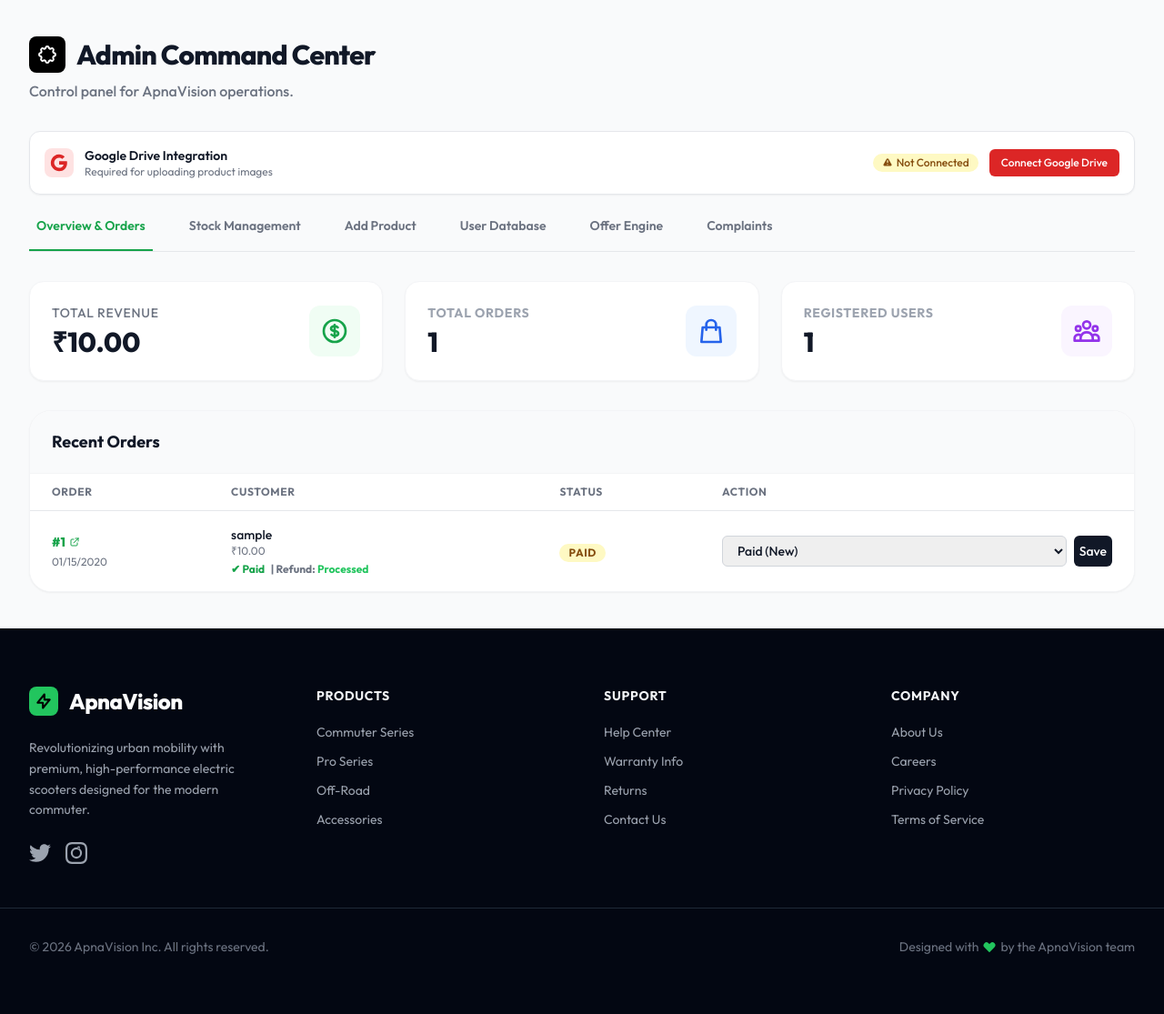
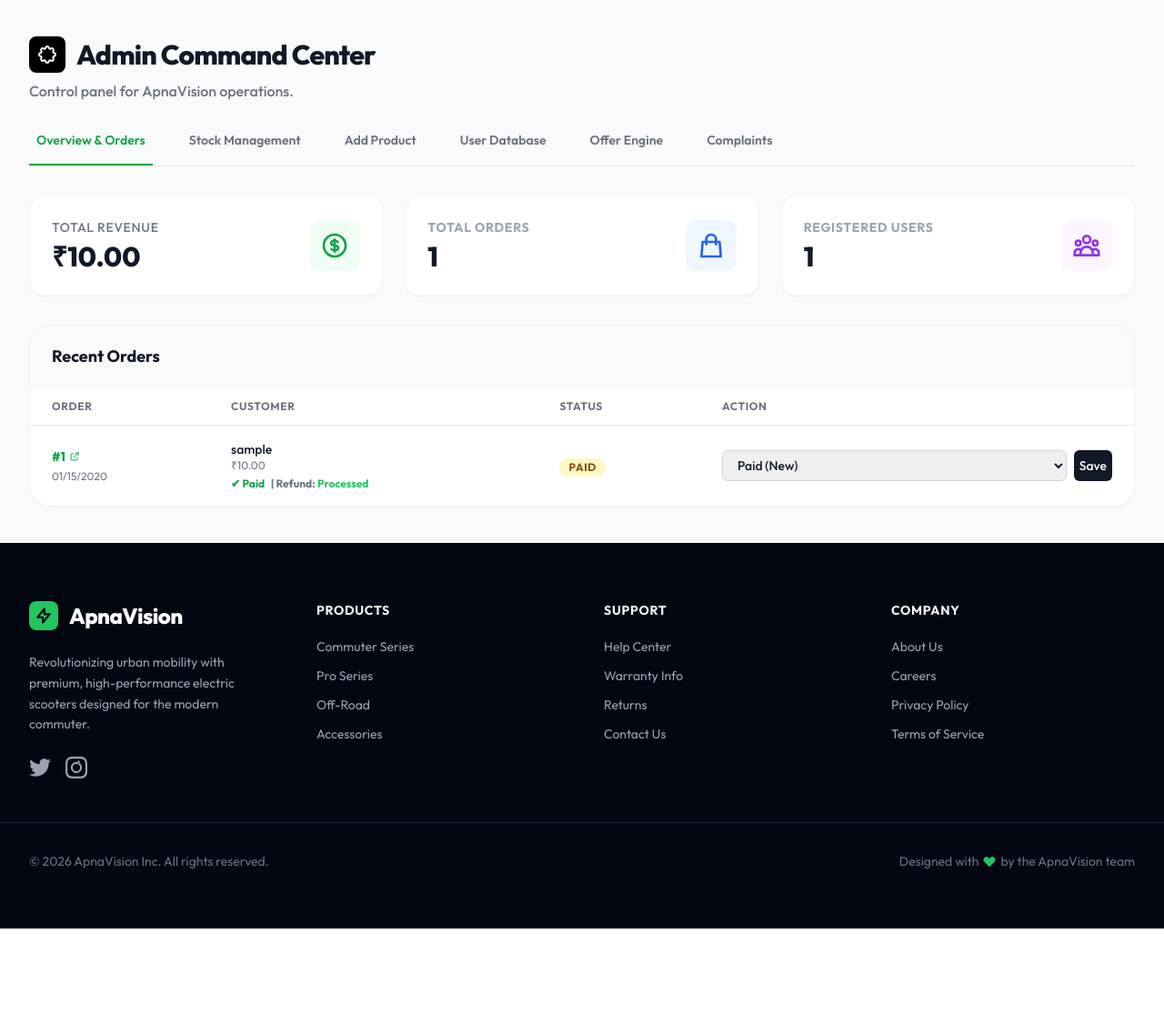
Before and after one commit to tapesh1231/apnavision, a Flask app: page /admin/ in a window 1280 px wide. Shown: the part 81-1196 px from the top of the page at 91% size. After the commit the page ends 1102 px from the top, so only its background shows below. Run offline with Flask 3, Linux system fonts and the light colour scheme; a user stored in the database is signed in; tables that the repository leaves empty hold one stand-in row (values such as "Sample post"); some libraries are stand-ins or nearby versions.

Commit message:
Revert "feat: restore Google Drive uploading while keeping fast resizing compression"
This reverts commit 8e6ab3dbc0c218dce82fc56e5ee4ac0fb585d71d.

```diff
--- a/app/routes/admin.py
+++ b/app/routes/admin.py
@@ -13,90 +13,6 @@ def admin_required(f):
             abort(403)
         return f(*args, **kwargs)
     return decorated_function
-
-def get_google_client_config():
-    return {
-        "web": {
-            "client_id": current_app.config.get('GOOGLE_CLIENT_ID', ''),
-            "client_secret": current_app.config.get('GOOGLE_CLIENT_SECRET', ''),
-            "auth_uri": "https://accounts.google.com/o/oauth2/auth",
-            "token_uri": "https://oauth2.googleapis.com/token",
-            "redirect_uris": [current_app.config.get('GOOGLE_REDIRECT_URI', 'http://127.0.0.1:5000/admin/oauth2callback')]
-        }
-    }
-
-def is_google_drive_connected():
-    return bool(current_app.config.get('GOOGLE_DRIVE_CREDENTIALS') or session.get('google_token'))
-
-def build_google_drive_service():
-    from googleapiclient.discovery import build
-    from google.oauth2 import service_account
-    import json
-    from google.oauth2.credentials import Credentials
-
-    if 'google_token' in session:
-        creds = Credentials(
-            token=session['google_token']['token'],
-            refresh_token=session['google_token']['refresh_token'],
-            client_id=current_app.config.get('GOOGLE_CLIENT_ID'),
-            client_secret=current_app.config.get('GOOGLE_CLIENT_SECRET'),
-            token_uri="https://oauth2.googleapis.com/token"
-        )
-        return build('drive', 'v3', credentials=creds)
-
-    creds_json = current_app.config.get('GOOGLE_DRIVE_CREDENTIALS')
-    if creds_json:
-        try:
-            creds_dict = json.loads(creds_json)
-            creds = service_account.Credentials.from_service_account_info(
-                creds_dict,
-                scopes=['https://www.googleapis.com/auth/drive.file']
-            )
-            return build('drive', 'v3', credentials=creds)
-        except Exception:
-            pass
-    return None
-
-@admin_bp.route('/google-login')
-@admin_required
-def google_login():
-    from google_auth_oauthlib.flow import Flow
-    import os
-    os.environ['OAUTHLIB_INSECURE_TRANSPORT'] = '1'
-
-    flow = Flow.from_client_config(
-        get_google_client_config(),
-        scopes=['https://www.googleapis.com/auth/drive.file'],
-        redirect_uri=current_app.config.get('GOOGLE_REDIRECT_URI', 'http://127.0.0.1:5000/admin/oauth2callback')
-    )
-
-    authorization_url, state = flow.authorization_url(
-        access_type='offline',
-        include_granted_scopes='true',
-        prompt='consent'
-    )
-    session['state'] = state
-    return redirect(authorization_url)
-
-@admin_bp.route('/oauth2callback')
-def oauth2callback():
-    from google_auth_oauthlib.flow import Flow
-    import os
-    os.environ['OAUTHLIB_INSECURE_TRANSPORT'] = '1'
-    flow = Flow.from_client_config(
-        get_google_client_config(),
-        scopes=['https://www.googleapis.com/auth/drive.file'],
-        state=session.get('state'),
-        redirect_uri=current_app.config.get('GOOGLE_REDIRECT_URI', 'http://127.0.0.1:5000/admin/oauth2callback')
-    )
-
-    flow.fetch_token(authorization_response=request.url)
-    credentials = flow.credentials
-    session['google_token'] = {
-        'token': credentials.token,
-        'refresh_token': credentials.refresh_token
-    }
-    return redirect(url_for('admin.dashboard'))
 
 @admin_bp.route('/')
 @admin_required
@@ -240,40 +156,20 @@ def add_scooter():
             scooter_name = request.form.get('name', 'scooter')
             filename = secure_filename(f"{scooter_name}{file_ext}")
 
-            # Compress and optimize image locally in-memory
+            upload_folder = os.path.join(current_app.root_path, 'static', 'uploads')
+            os.makedirs(upload_folder, exist_ok=True)
+            filepath = os.path.join(upload_folder, filename)
+
+            # Compress and save image locally
             img = Image.open(photo)
+            # Convert RGBA to RGB for JPEG compatibility if needed
             if img.mode != 'RGB' and file_ext.lower() in ['.jpg', '.jpeg']:
                 img = img.convert('RGB')
-            # Resize image to max 1200x1200 to dramatically speed up compression
+            # Resize image to max 1200x1200 to dramatically speed up saving
             img.thumbnail((1200, 1200))
+            img.save(filepath, optimize=True, quality=85)
 
-            import io
-            from googleapiclient.http import MediaIoBaseUpload
-
-            buffer = io.BytesIO()
-            save_format = img.format if img.format else ('JPEG' if file_ext.lower() in ['.jpg', '.jpeg'] else 'PNG')
-            img.save(buffer, format=save_format, optimize=True, quality=85)
-            buffer.seek(0)
-
-            # Setup Google Drive
-            drive_service = build_google_drive_service()
-            if not drive_service:
-                raise Exception("Google Drive is not configured. Please add Google Drive credentials or connect via Google Drive.")
-
-            scooter_name = request.form.get('name', 'scooter')
-            custom_filename = secure_filename(f"{scooter_name}{file_ext}")
-            file_metadata = {'name': custom_filename}
-
-            folder_id = current_app.config.get('GOOGLE_DRIVE_FOLDER_ID')
-            if folder_id:
-                file_metadata['parents'] = [folder_id]
-
-            media = MediaIoBaseUpload(buffer, mimetype=photo.mimetype, resumable=True)
-            uploaded_file = drive_service.files().create(body=file_metadata, media_body=media, fields='id', supportsAllDrives=True).execute()
-            file_id = uploaded_file.get('id')
-
-            drive_service.permissions().create(fileId=file_id, body={'type': 'anyone', 'role': 'reader'}, supportsAllDrives=True).execute()
-            image_url = f"https://drive.google.com/uc?id={file_id}"
+            image_url = url_for('static', filename=f'uploads/{filename}')
 
 
         new_scooter = Scooter(
@@ -354,40 +250,19 @@ def edit_scooter(scooter_id):
                 scooter_name = request.form.get('name', scooter.name)
                 filename = secure_filename(f"{scooter_name}{file_ext}")
 
-                # Compress and optimize image locally in-memory
+                upload_folder = os.path.join(current_app.root_path, 'static', 'uploads')
+                os.makedirs(upload_folder, exist_ok=True)
+                filepath = os.path.join(upload_folder, filename)
+
+                # Compress and save image locally
                 img = Image.open(photo)
                 if img.mode != 'RGB' and file_ext.lower() in ['.jpg', '.jpeg']:
                     img = img.convert('RGB')
-                # Resize image to max 1200x1200 to dramatically speed up compression
+                # Resize image to max 1200x1200 to dramatically speed up saving
                 img.thumbnail((1200, 1200))
+                img.save(filepath, optimize=True, quality=85)
 
-                import io
-                from googleapiclient.http import MediaIoBaseUpload
-
-                buffer = io.BytesIO()
-                save_format = img.format if img.format else ('JPEG' if file_ext.lower() in ['.jpg', '.jpeg'] else 'PNG')
-                img.save(buffer, format=save_format, optimize=True, quality=85)
-                buffer.seek(0)
-
-                # Setup Google Drive
-                drive_service = build_google_drive_service()
-                if not drive_service:
-                    raise Exception("Google Drive is not configured. Please add Google Drive credentials or connect via Google Drive.")
-
-                scooter_name = request.form.get('name', scooter.name)
-                custom_filename = secure_filename(f"{scooter_name}{file_ext}")
-                file_metadata = {'name': custom_filename}
-
-                folder_id = current_app.config.get('GOOGLE_DRIVE_FOLDER_ID')
-                if folder_id:
-                    file_metadata['parents'] = [folder_id]
-
-                media = MediaIoBaseUpload(buffer, mimetype=photo.mimetype, resumable=True)
-                uploaded_file = drive_service.files().create(body=file_metadata, media_body=media, fields='id', supportsAllDrives=True).execute()
-                file_id = uploaded_file.get('id')
-
-                drive_service.permissions().create(fileId=file_id, body={'type': 'anyone', 'role': 'reader'}, supportsAllDrives=True).execute()
-                scooter.image_url = f"https://drive.google.com/uc?id={file_id}"
+                scooter.image_url = url_for('static', filename=f'uploads/{filename}')
             elif image_url:
                 scooter.image_url = image_url
 
--- a/app/templates/admin/dashboard.html
+++ b/app/templates/admin/dashboard.html
@@ -20,56 +20,6 @@
         </div>
 
 
-
-        <!-- Google Authentication Status -->
-        <div class="mb-6 bg-white rounded-xl shadow-sm border border-gray-200 p-4 animate-fade-in-up">
-            <div class="flex items-center justify-between">
-                <div class="flex items-center gap-3">
-                    <div class="w-8 h-8 bg-red-100 rounded-lg flex items-center justify-center">
-                        <svg class="w-5 h-5 text-red-600" fill="currentColor" viewBox="0 0 24 24">
-                            <path d="M22.56 12.25c0-.78-.07-1.53-.2-2.25H12v4.26h5.92c-.26 1.37-1.04 2.53-2.21 3.31v2.77h3.57c2.08-1.92 3.28-4.74 3.28-8.09z"/>
-                            <path d="M12 23c2.97 0 5.46-.98 7.28-2.66l-3.57-2.77c-.98.66-2.23 1.06-3.71 1.06-2.86 0-5.29-1.93-6.16-4.53H2.18v2.84C3.99 20.53 7.7 23 12 23z"/>
-                            <path d="M5.84 14.09c-.22-.66-.35-1.36-.35-2.09s.13-1.43.35-2.09V7.07H2.18C1.43 8.55 1 10.22 1 12s.43 3.45 1.18 4.93l2.85-2.22.81-.62z"/>
-                            <path d="M12 5.38c1.62 0 3.06.56 4.21 1.64l3.15-3.15C17.45 2.09 14.97 1 12 1 7.7 1 3.99 3.47 2.18 7.07l3.66 2.84c.87-2.6 3.3-4.53 6.16-4.53z"/>
-                        </svg>
-                    </div>
-                    <div>
-                        <h3 class="text-sm font-semibold text-gray-900">Google Drive Integration</h3>
-                        <p class="text-xs text-gray-500">Required for uploading product images</p>
-                    </div>
-                </div>
-                <div class="flex items-center gap-3">
-                    {% if session.get('google_token') %}
-                        <span class="inline-flex items-center px-2.5 py-0.5 rounded-full text-xs font-medium bg-green-100 text-green-800">
-                            <svg class="w-3 h-3 mr-1" fill="currentColor" viewBox="0 0 20 20">
-                                <path fill-rule="evenodd" d="M10 18a8 8 0 100-16 8 8 0 000 16zm3.707-9.293a1 1 0 00-1.414-1.414L9 10.586 7.707 9.293a1 1 0 00-1.414 1.414l2 2a1 1 0 001.414 0l4-4z" clip-rule="evenodd"/>
-                            </svg>
-                            OAuth Connected
-                        </span>
-                    {% elif config.get('GOOGLE_DRIVE_CREDENTIALS') %}
-                        <span class="inline-flex items-center px-2.5 py-0.5 rounded-full text-xs font-medium bg-blue-100 text-blue-800">
-                            <svg class="w-3 h-3 mr-1" fill="currentColor" viewBox="0 0 20 20">
-                                <path fill-rule="evenodd" d="M10 18a8 8 0 100-16 8 8 0 000 16zm3.707-9.293a1 1 0 00-1.414-1.414L9 10.586 7.707 9.293a1 1 0 00-1.414 1.414l2 2a1 1 0 001.414 0l4-4z" clip-rule="evenodd"/>
-                            </svg>
-                            Service Account Active
-                        </span>
-                        <a href="{{ url_for('admin.google_login') }}" class="inline-flex items-center px-3 py-1.5 border border-transparent text-xs font-medium rounded-md text-white bg-volt-600 hover:bg-volt-700 focus:outline-none focus:ring-2 focus:ring-offset-2 focus:ring-volt-500 transition-colors">
-                            Use Personal Drive (Bypass Quota)
-                        </a>
-                    {% else %}
-                        <span class="inline-flex items-center px-2.5 py-0.5 rounded-full text-xs font-medium bg-yellow-100 text-yellow-800">
-                            <svg class="w-3 h-3 mr-1" fill="currentColor" viewBox="0 0 20 20">
-                                <path fill-rule="evenodd" d="M8.257 3.099c.765-1.36 2.722-1.36 3.486 0l5.58 9.92c.75 1.334-.213 2.98-1.742 2.98H4.42c-1.53 0-2.493-1.646-1.743-2.98l5.58-9.92zM11 13a1 1 0 11-2 0 1 1 0 012 0zm-1-8a1 1 0 00-1 1v3a1 1 0 002 0V6a1 1 0 00-1-1z" clip-rule="evenodd"/>
-                            </svg>
-                            Not Connected
-                        </span>
-                        <a href="{{ url_for('admin.google_login') }}" class="inline-flex items-center px-3 py-1.5 border border-transparent text-xs font-medium rounded-md text-white bg-red-600 hover:bg-red-700 focus:outline-none focus:ring-2 focus:ring-offset-2 focus:ring-red-500 transition-colors">
-                            Connect Google Drive
-                        </a>
-                    {% endif %}
-                </div>
-            </div>
-        </div>
 
         <!-- Navigation Tabs -->
         <nav class="flex overflow-x-auto border-b border-gray-200 mb-8 scrollbar-hide animate-fade-in-up">
```
